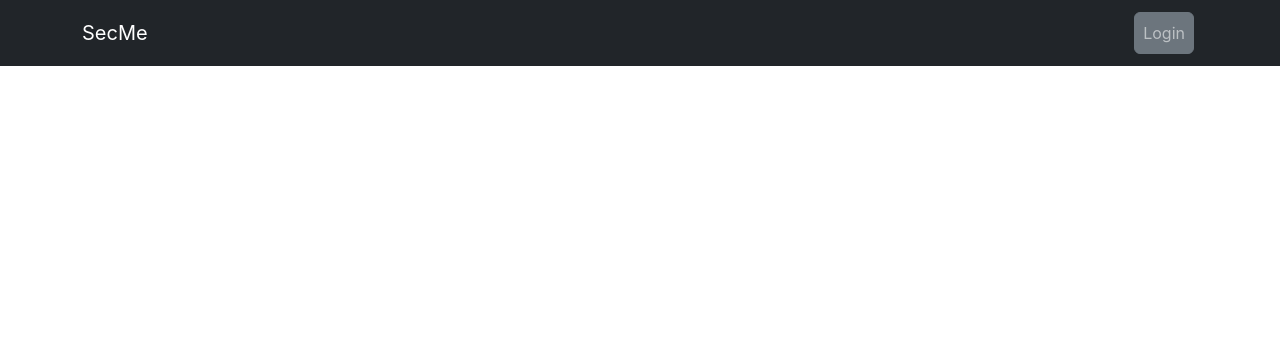
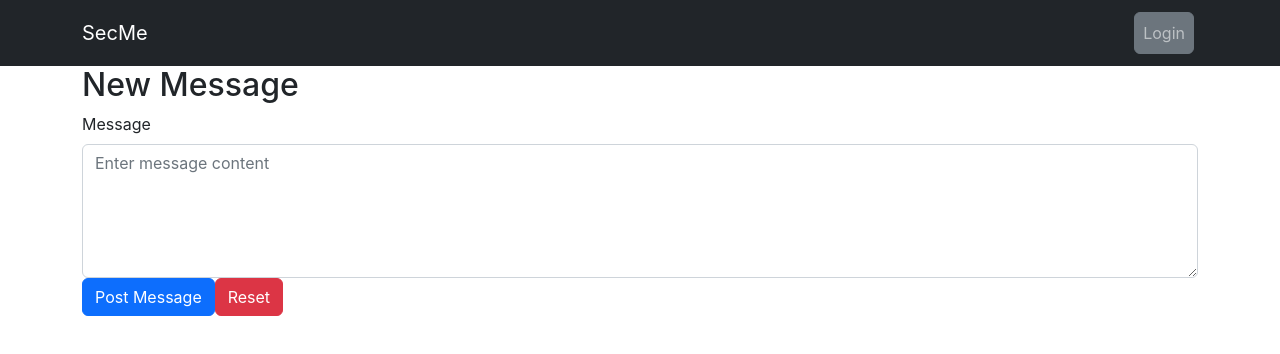
Before and after one commit to paradocx96/SecMe-app, a React (Create React App) app: page /messages/add in a window 1280 px wide. Before the commit this address had no page. Shown: the top 354 px of the page. Built offline with nearby package versions, Linux system fonts and the light colour scheme.

Commit message:
Added AddMessage.jsx

```diff
--- a/src/App.js
+++ b/src/App.js
@@ -8,6 +8,7 @@ import Dashboard from "./pages/Dashboard";
 import Message from "./components/dashboard/Message";
 import File from "./components/dashboard/File";
 import Messages from "./pages/Messages";
+import AddMessage from "./components/messages/AddMessage";
 
 function App() {
     return (
@@ -19,6 +20,7 @@ function App() {
                 <Route path="/dashboard" element={<Dashboard/>}/>
                 <Route path="/message" element={<Message/>}/>
                 <Route path="/messages" element={<Messages/>}/>
+                <Route path="/messages/add" element={<AddMessage/>}/>
                 <Route path="/file" element={<File/>}/>
             </Routes>
         </div>
--- /dev/null
+++ b/src/components/messages/AddMessage.jsx
@@ -0,0 +1,70 @@
+import React, {useEffect, useState} from "react";
+import {useAuth0} from "@auth0/auth0-react";
+import {Button, Container, Form, Table} from "react-bootstrap";
+import axios from "axios";
+
+const BASE_URL_LOCALHOST = "http://localhost:443/api/messages/";
+
+const AddMessage = () => {
+
+    const [content, setContent] = useState("");
+
+    const privateCreateMessage = async (event) => {
+        event.preventDefault();
+        try {
+            let message = {
+                username : "user4",
+                content : content
+            }
+            const response = await axios.post(BASE_URL_LOCALHOST, message);
+
+            if (response.data != null && response.data.id != null){
+                showAlert("Message Posted");
+            }
+            else {
+                showAlert("Error in adding message")
+            }
+
+
+            console.log(response);
+            console.log(response.data);
+        }
+        catch (exception){
+            console.log("Exception in creating message entry : " + exception);
+        }
+
+    }
+
+    const onContentChange = (event) => {
+      setContent(event.target.value);
+    }
+
+    const showAlert = (message) => {
+      alert(message);
+    }
+
+    return(
+        <Container>
+            <div>
+                <h2>New Message</h2>
+                <Form
+                    onSubmit={privateCreateMessage}
+                >
+                    <Form.Label>Message</Form.Label>
+                    <Form.Control
+                        placeholder={"Enter message content"}
+                        as={"textarea"}
+                        rows={5}
+                        value={content}
+                        onChange={onContentChange}
+                    />
+
+                    <Button type="submit">Post Message</Button>
+                    <Button type="reset" className="btn-danger">Reset</Button>
+                </Form>
+            </div>
+        </Container>
+    )
+}
+
+export default AddMessage;
--- a/src/pages/Messages.jsx
+++ b/src/pages/Messages.jsx
@@ -3,12 +3,14 @@ import {useAuth0} from "@auth0/auth0-react";
 import {Button, Container, Table} from "react-bootstrap";
 import axios from "axios";
 import MessagesList from "../components/messages/MessagesList";
+import {Link} from "react-router-dom";
 
 const Messages = () => {
 
     return(
         <Container>
             <h1>Messages</h1>
+            <Link to={'/messages/add'}>Add New Message</Link>
             <MessagesList/>
         </Container>
     );
```
